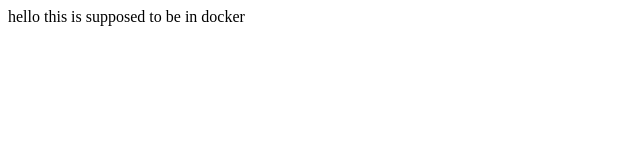
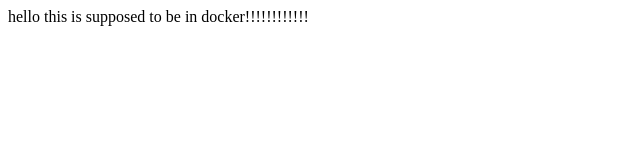
Before and after one commit to foretrash1212-hub/webapp, a plain HTML site: page index.html in a window 1280 px wide. Shown: the full height of the page, 0-640 px from the left. Drawn offline with Linux system fonts and the light colour scheme.

Commit message:
index.html modified1

```diff
--- a/index.html
+++ b/index.html
@@ -1,3 +1,3 @@
 <html>
-hello this is supposed to be in docker
+hello this is supposed to be in docker!!!!!!!!!!!!
 </html>
```
